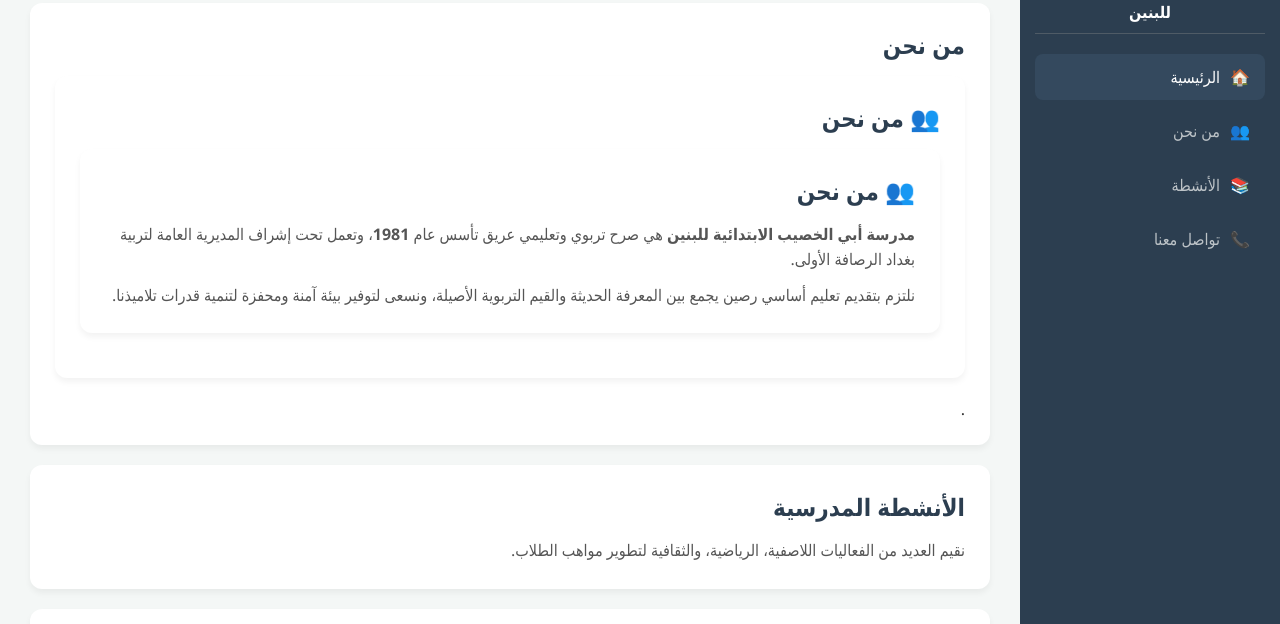
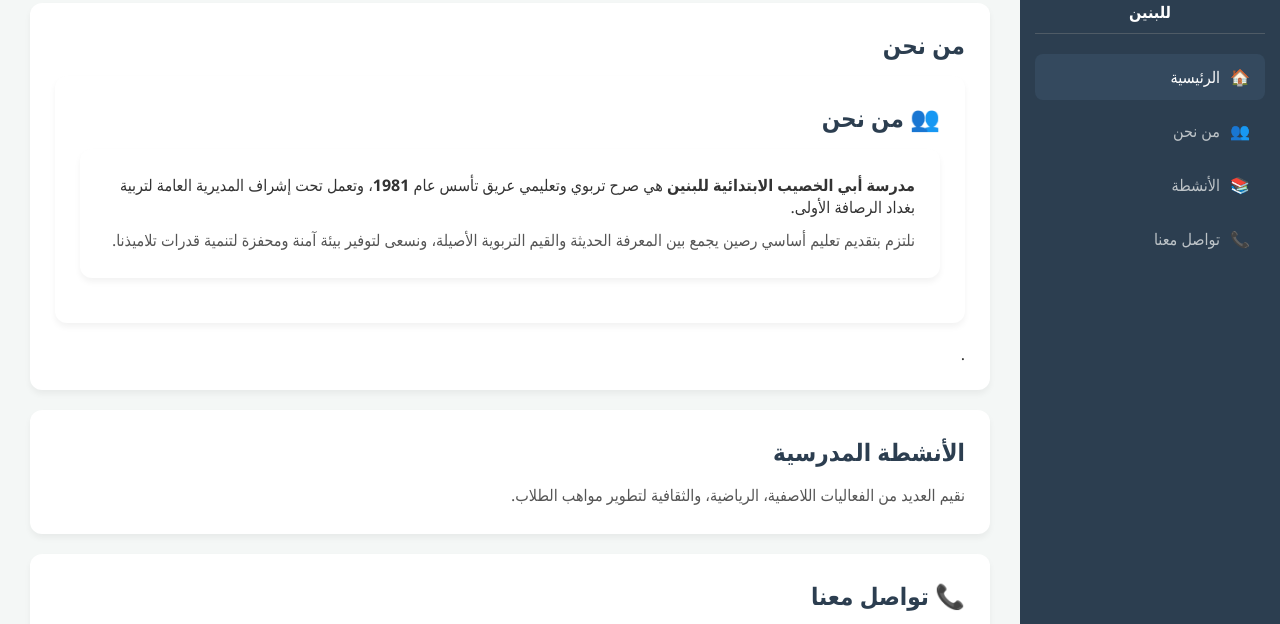
Before and after one commit to basharnasr/ABI.ALKHASIBPS, a plain HTML site: page index.html in a window 1280 px wide. Shown: the part 171-795 px from the top of the page. Drawn offline with Linux system fonts and the light colour scheme.

Commit message:
Fix duplicate heading in about section
Removed duplicate 'من نحن' heading in the about section.

```diff
--- a/index.html
+++ b/index.html
@@ -198,8 +198,6 @@
         <section id="about">
             <h2>من نحن</h2><section id="about">
     <h2>👥 من نحن </h2><section id="about">
-            <h2>👥 من نحن</h2>
-            <p>
                 <strong>مدرسة أبي الخصيب الابتدائية للبنين</strong> هي صرح تربوي وتعليمي عريق تأسس عام <strong>1981</strong>، وتعمل تحت إشراف المديرية العامة لتربية بغداد الرصافة الأولى.
             </p>
             <p style="margin-top: 10px;">
```
